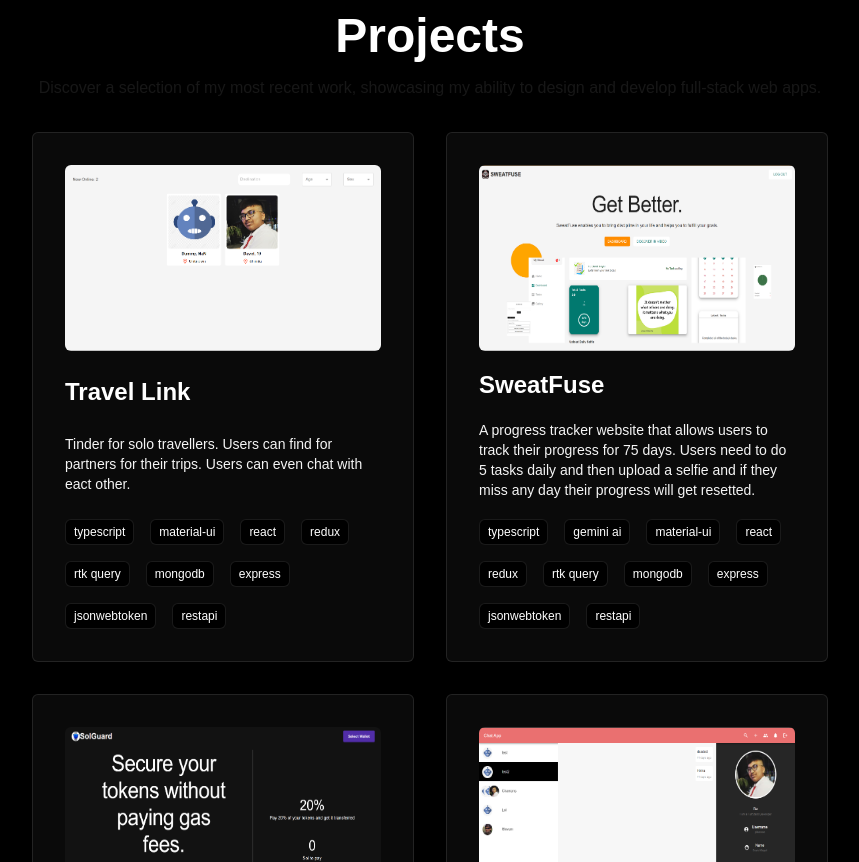
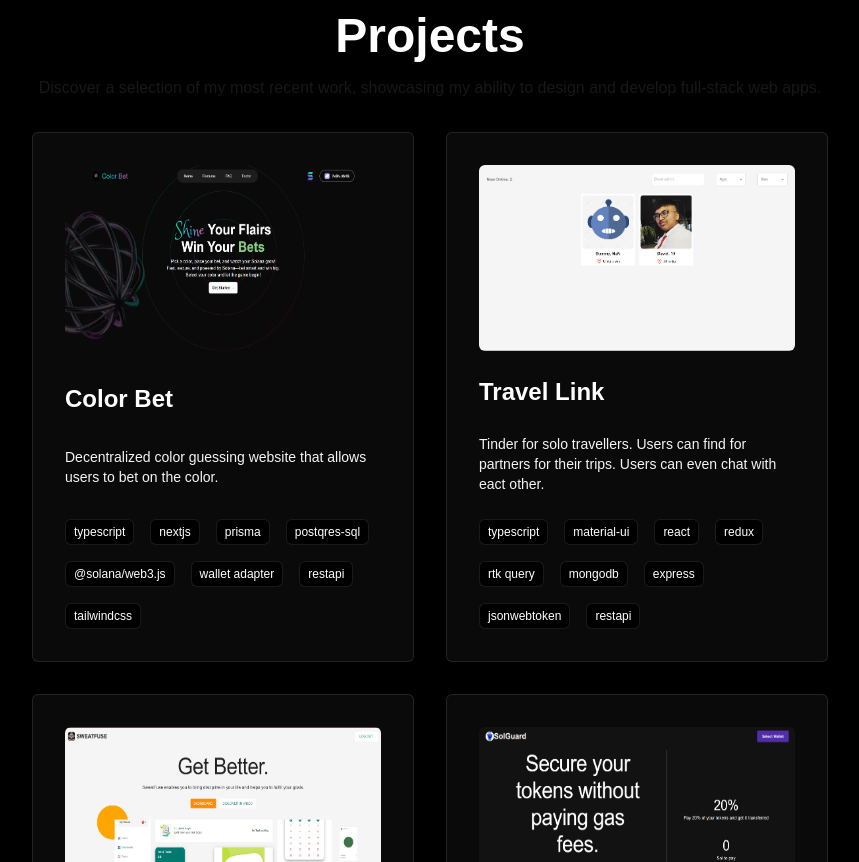
Before and after one commit to DavidGoyal/My-Portfolio, a Next.js app: page / in a window 1280 px wide. Shown: the part 740-1602 px from the top of the page, without its empty margins (210-1069 px from the left). Built offline with nearby package versions, Linux system fonts and the light colour scheme.

Commit message:
Changed Resume Link and projects

```diff
--- a/src/components/Hero.tsx
+++ b/src/components/Hero.tsx
@@ -22,7 +22,7 @@ const Hero = () => {
 						</button>
 						<button className="bg-blue-700 text-white rounded-md px-4 py-2 ">
 							<a
-								href="https://drive.google.com/file/d/14ddolqTu2Q_ztabpZrXGcqiWRU3G3Kbs/view?usp=drive_link"
+								href="https://drive.google.com/file/d/1Al7Ug-lYjrXMaf3WyEi4BLA2yVHRrzel/view?usp=sharing"
 								target="_blank"
 							>
 								Open Resume
--- a/src/projects/project.ts
+++ b/src/projects/project.ts
@@ -5,8 +5,27 @@ import tripguide from "../assets/tripguide.png";
 import netflix from "../assets/netflix.png";
 import TravelLink from "../assets/TravelLink.png";
 import SolGuard from "../assets/SolGuard.png";
+import ColorBet from "../assets/ColorBet.png";
 
 export const projects = [
+	{
+		name: "Color Bet",
+		description:
+			"Decentralized color guessing website that allows users to bet on the color.",
+		tags: [
+			"typescript",
+			"nextjs",
+			"prisma",
+			"postqres-sql",
+			"@solana/web3.js",
+			"wallet adapter",
+			"restapi",
+			"tailwindcss",
+		],
+		image: ColorBet,
+		source_code_link: "https://colorbet.io",
+		deployed_link: "https://colorbet.io",
+	},
 	{
 		name: "Travel Link",
 		description:
```
Also changed, not shown: src/assets/ColorBet.png (added).
